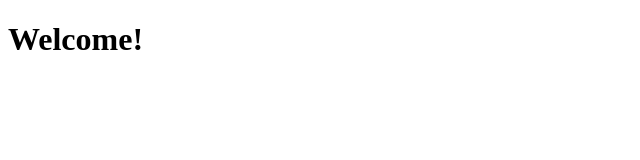
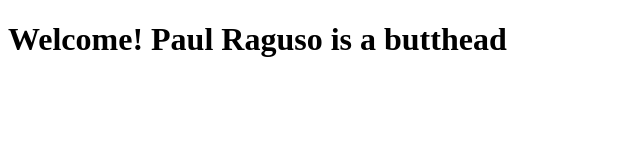
Before and after one commit to mraguso2/mraguso2.github.io, a plain HTML site: page index.html in a window 1280 px wide. Shown: the whole page, without its empty margins (0-640 px from the left). Drawn offline with Linux system fonts and the light colour scheme.

Commit message:
Old man joke

```diff
--- a/index.html
+++ b/index.html
@@ -7,6 +7,6 @@
   <title>Mike Raguso</title>
 </head>
 <body>
-  <h1>Welcome!</h1>
+  <h1>Welcome! Paul Raguso is a butthead</h1>
 </body>
 </html>
```
